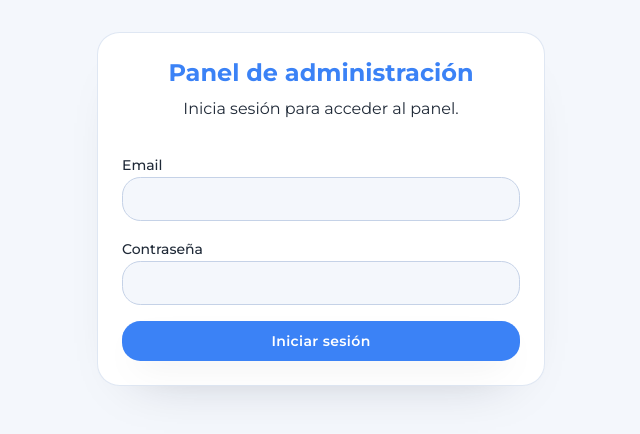
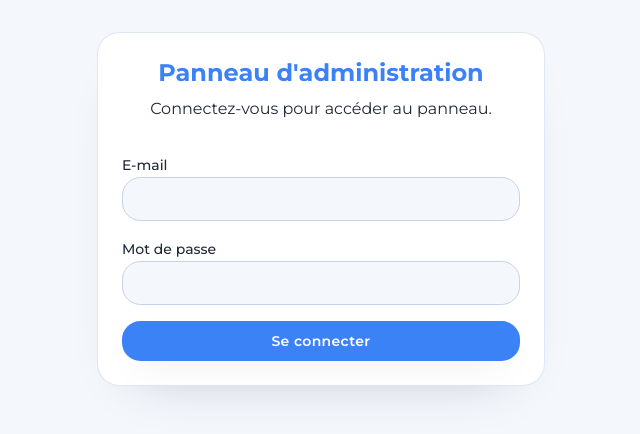
Before and after one commit to mabatista2010/coiffure_ciwan, a Next.js app: page /admin/boutique in a window 1280 px wide. Shown: the top 434 px of the page, without its empty margins (319-959 px from the left). Built offline with nearby package versions, Linux system fonts and the light colour scheme; no server answers.

Commit message:
Harmonize admin login screen in French and update labels for improved UX
- Updated admin layout to display all text in French, including titles, labels, and messages.
- Enhanced the login form and access denied screen for better clarity and user experience.

```diff
--- a/src/app/admin/layout.tsx
+++ b/src/app/admin/layout.tsx
@@ -121,9 +121,9 @@ export default function AdminLayout({
             <AdminCard>
               <AdminCardHeader>
                 <div className="text-center">
-                  <h1 className="text-2xl font-bold text-primary">Panel de administración</h1>
+                  <h1 className="text-2xl font-bold text-primary">Panneau d&apos;administration</h1>
                   <p className="mt-2 text-muted-foreground">
-                    Inicia sesión para acceder al panel.
+                    Connectez-vous pour accéder au panneau.
                   </p>
                 </div>
               </AdminCardHeader>
@@ -136,7 +136,7 @@ export default function AdminLayout({
 
                 <form className="space-y-4" onSubmit={handleLogin}>
                   <div className="space-y-1">
-                    <label htmlFor="email" className="text-sm text-muted-foreground">Email</label>
+                    <label htmlFor="email" className="text-sm text-muted-foreground">E-mail</label>
                     <Input
                       id="email"
                       name="email"
@@ -148,7 +148,7 @@ export default function AdminLayout({
                   </div>
 
                   <div className="space-y-1">
-                    <label htmlFor="password" className="text-sm text-muted-foreground">Contraseña</label>
+                    <label htmlFor="password" className="text-sm text-muted-foreground">Mot de passe</label>
                     <Input
                       id="password"
                       name="password"
@@ -160,7 +160,7 @@ export default function AdminLayout({
                   </div>
 
                   <Button type="submit" className="w-full">
-                    Iniciar sesión
+                    Se connecter
                   </Button>
                 </form>
               </AdminCardContent>
@@ -183,15 +183,15 @@ export default function AdminLayout({
             <div className="mx-auto w-full max-w-md">
               <AdminCard>
                 <AdminCardContent className="py-10 text-center">
-                  <h1 className="text-2xl font-bold text-primary">Acceso denegado</h1>
+                  <h1 className="text-2xl font-bold text-primary">Accès refusé</h1>
                   <p className="mt-2 text-muted-foreground">
-                    No tienes permisos para acceder a esta sección.
+                    Vous n&apos;avez pas les autorisations pour accéder à cette section.
                   </p>
                   <Button
                     onClick={() => router.push('/admin/reservations')}
                     className="mt-4"
                   >
-                    Ir a reservas
+                    Aller aux réservations
                   </Button>
                 </AdminCardContent>
               </AdminCard>
```
Also changed, not shown: 1 other file (tests, documents, lock files or other folders).
